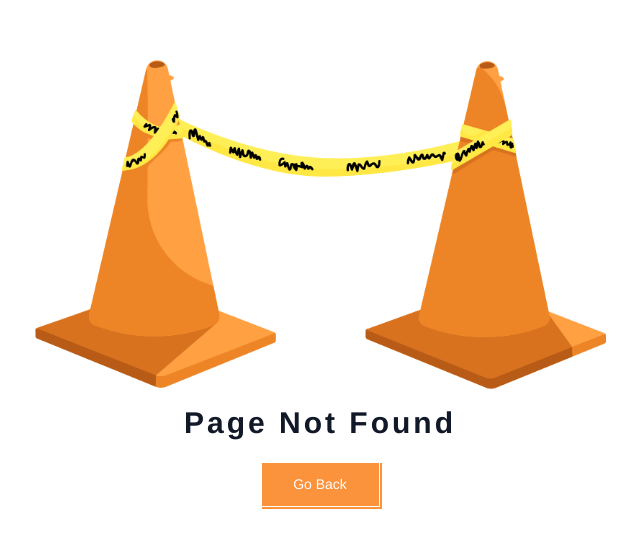
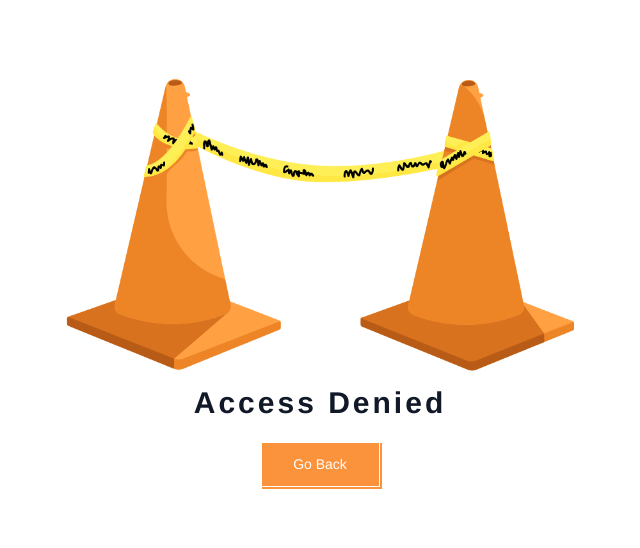
Before and after one commit to phuocleoceo/plc-base-react, a React (Vite) app: page /access-denied in a window 1280 px wide. Before the commit this address had no page. Shown: the part 122-670 px from the top of the page, without its empty margins (320-960 px from the left). Built offline with nearby package versions, Linux system fonts and the light colour scheme.

Commit message:
NotFound and Access Denied Page

```diff
--- a/src/common/components/NotFound.tsx
+++ b/src/common/components/AccessDenied.tsx
@@ -1,12 +1,12 @@
 import { Link } from 'react-router-dom'
 
-import NotFoundIMG from '~/assets/img/NotFound.png'
+import AccessDeniedIMG from '~/assets/img/AccessDenied.png'
 
-export default function NotFound() {
+export default function AccessDenied() {
   return (
     <main className='flex h-screen w-full flex-col items-center justify-center'>
-      <img width='45%' height='auto' src={NotFoundIMG} alt='notfound' />
-      <h1 className='text-3xl font-extrabold tracking-widest text-gray-900'>Page Not Found</h1>
+      <img width='40%' height='auto' src={AccessDeniedIMG} alt='notfound' />
+      <h1 className='text-3xl font-extrabold tracking-widest text-gray-900'>Access Denied</h1>
       <button className='mt-5'>
         <Link
           to='/'
--- a/src/common/components/index.ts
+++ b/src/common/components/index.ts
@@ -1 +1,2 @@
 export { default as NotFound } from './NotFound'
+export { default as AccessDenied } from './AccessDenied'
--- /dev/null
+++ b/src/common/routings/defaultRoute.tsx
@@ -0,0 +1,14 @@
+import { RouteObject } from 'react-router-dom'
+
+import { NotFound, AccessDenied } from '~/common/components'
+
+export const defaultRoute: RouteObject[] = [
+  {
+    path: '/access-denied',
+    element: <AccessDenied />
+  },
+  {
+    path: '*',
+    element: <NotFound />
+  }
+]
--- a/src/common/routings/index.ts
+++ b/src/common/routings/index.ts
@@ -1,2 +1,3 @@
 export { default as useRouteElements } from './useRouteElements'
-export * from './routeGuard'
+export * from './defaultRoute'
+export * from './guardRoute'
--- a/src/common/routings/useRouteElements.tsx
+++ b/src/common/routings/useRouteElements.tsx
@@ -1,13 +1,8 @@
-import { useRoutes } from 'react-router-dom'
+import { RouteObject, useRoutes } from 'react-router-dom'
 
-import { NotFound } from '~/common/components'
+import { defaultRoute } from './defaultRoute'
 
-const notFoundRoute = {
-  path: '*',
-  element: <NotFound />
-}
-
-const routes = [notFoundRoute]
+const routes: RouteObject[] = [...defaultRoute]
 
 export default function useRouteElements() {
   return useRoutes(routes)
```
Also changed, not shown: src/assets/img/AccessDenied.png (added), src/assets/img/NotFound.png, src/common/routings/guardRoute.tsx (renamed from src/common/routings/routeGuard.tsx).
